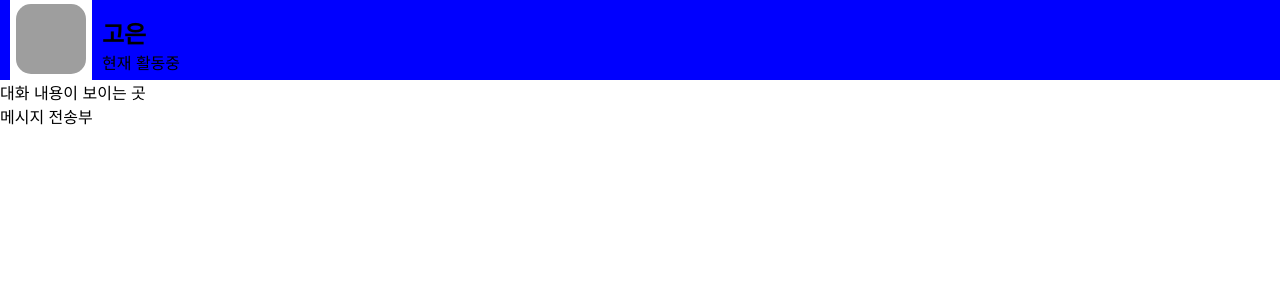
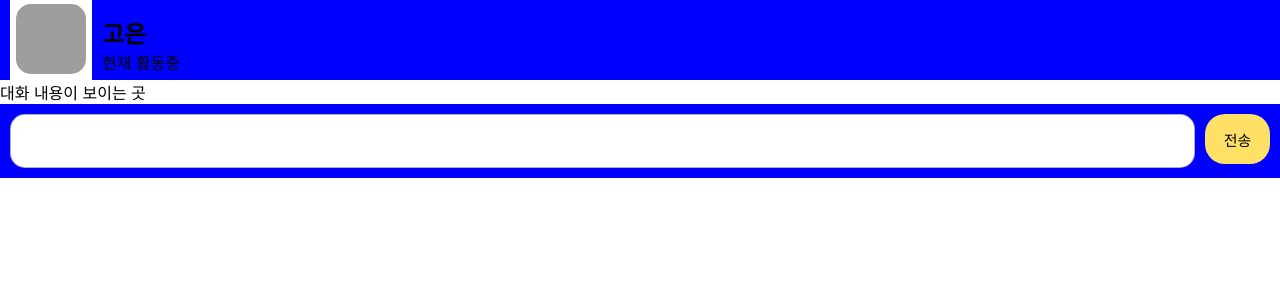
Before and after one commit to yunaisme/react-messenger-12th, a React (Create React App) app: page / in a window 1280 px wide. Shown: the top 300 px of the page. Built offline with nearby package versions, Linux system fonts and the light colour scheme; grey boxes are pictures that could not be loaded.

Commit message:
messageSender - 정적인 버전

```diff
--- a/src/components/MessageSender.js
+++ b/src/components/MessageSender.js
@@ -2,6 +2,34 @@ import React from 'react';
 import styled from 'styled-components';
 
 export default function MessageSender() {
-	return <Wrapper>메시지 전송부</Wrapper>;
+	return (
+		// 메시지 전송부
+		<Wrapper>
+			<input></input>
+			<button type="submit">전송</button>
+		</Wrapper>
+	);
 }
-const Wrapper = styled.div``;
+const Wrapper = styled.div`
+	display: flex;
+	flex-direction: row;
+	background-color: blue;
+	padding: 10px;
+
+	input {
+		margin-right: 10px;
+		flex: 1;
+		font-size: 15px;
+		height: 50px;
+		border: 1px solid rgba(0, 0, 0, 0.3);
+		border-radius: 15px;
+	}
+	button {
+		font-size:15px;
+		width: 65px;
+		height: 50px;
+		border: none;
+		border-radius: 20px;
+		background-color: rgb(255,224,102);
+	}
+`;
```
